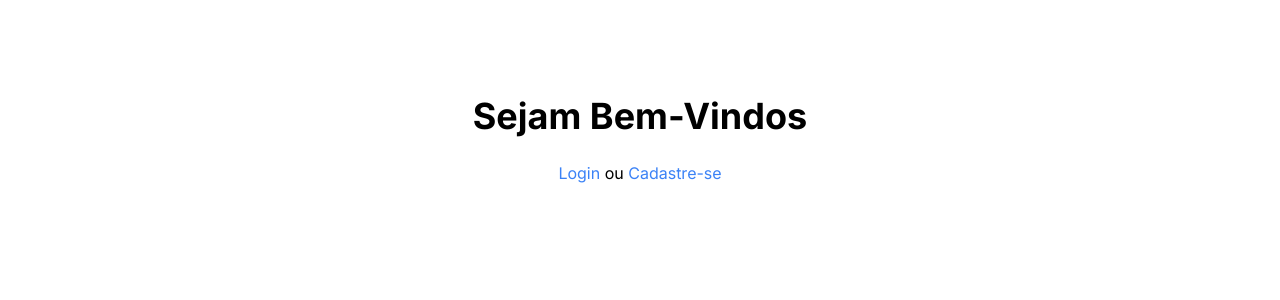
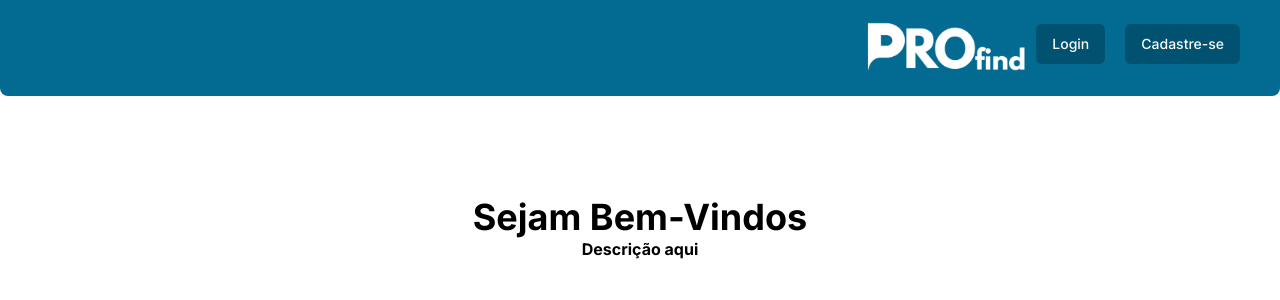
Before and after one commit to IdeaoBarreiro/projeto-profind, a Next.js app: page / in a window 1280 px wide. Shown: the top 300 px of the page. Built offline with nearby package versions, Linux system fonts and the light colour scheme.

Commit message:
login cadastro e pg principal created

```diff
--- a/package.json
+++ b/package.json
@@ -12,12 +12,15 @@
     "@radix-ui/react-label": "^2.0.2",
     "@radix-ui/react-select": "^2.0.0",
     "@radix-ui/react-slot": "^1.0.2",
+    "@radix-ui/themes": "^3.0.3",
+    "@types/react-router-dom": "^5.3.3",
     "class-variance-authority": "^0.7.0",
     "clsx": "^2.1.0",
     "lucide-react": "^0.365.0",
     "next": "14.1.4",
     "react": "^18",
     "react-dom": "^18",
+    "react-router-dom": "^6.23.0",
     "tailwind-merge": "^2.2.2",
     "tailwindcss-animate": "^1.0.7"
   },
--- a/src/app/page.tsx
+++ b/src/app/page.tsx
@@ -1,14 +1,28 @@
+import { Button } from "@/components/ui/button";
 import Link from "next/link";
 
 export default function Home() {
   return (
-    <main className="flex min-h-screen flex-col items-center p-24">
-      <h1 className="text-4xl font-bold">Sejam Bem-Vindos</h1>
-      <hr />
-      <nav className="mt-6">
-        <Link className="text-blue-500" href= "/portal">Login</Link> ou {' '}
-        <Link className="text-blue-500" href= "/portal/cadastro">Cadastre-se</Link>
-      </nav>
-    </main>
+    <div className="h-24 rounded-b-lg bg-[#036B91]">
+      <div className="flex flex-row-reverse">
+        <div>
+          <Button asChild className="mr-10 mt-6 bg-[#005270]">
+            <Link className="text-blue-500" href="/portal/cadastro">Cadastre-se</Link>
+          </Button>
+        </div>
+        <div>
+          <Button asChild className="mr-5 mt-6 bg-[#005270]">
+            <Link className="text-blue-500" href="/portal/login">Login</Link>
+          </Button>
+        </div>
+        <div className="flex flex-row">
+          <img src="/imagens/1714516192320.png" alt="logo-profind" width={180} />
+        </div>
+      </div>
+      <main className="flex min-h-screen flex-col items-center p-24">
+        <h1 className="text-4xl font-bold">Sejam Bem-Vindos</h1>
+        <h6 className="font-bold">Descrição aqui</h6>
+      </main>
+    </div>
   );
 }
--- a/src/app/portal/cadastro/page.tsx
+++ b/src/app/portal/cadastro/page.tsx
@@ -3,7 +3,10 @@ import SignUpForm from "@/modules/auth/components/sign-up-form";
 export default function SignUpPage() {
 
   return (
-    <main className="flex min-h-screen flex-col items-center place-content-center p-24 bg-[#036B91]">
+    <main className="flex min-h-screen flex-col items-center place-content-center bg-[#036B91]">
+      <div className="container mx-auto max-w-screen-lg">
+          <img src="/imagens/1714516192320.png" alt="logo-profind" className=" mx-auto mb-0 lg:mb-0" width={400} />
+      </div>
       <SignUpForm/>
     </main>
   );
--- a/src/app/portal/login/page.tsx
+++ b/src/app/portal/login/page.tsx
@@ -3,7 +3,10 @@ import LoginForm from "@/modules/auth/components/login-form";
 export default function LoginPage() {
 
   return (
-    <main className="flex min-h-screen flex-col items-center place-content-center p-24 bg-[#036B91]">
+    <main className="flex min-h-screen flex-col items-center place-content-center bg-[#036B91]">
+      <div className="container mx-auto max-w-screen-lg">
+          <img src="/imagens/1714516192320.png" alt="logo-profind" className=" mx-auto mb-0 lg:mb-0" width={400} />
+      </div>
       <LoginForm/>
     </main>
   );
--- a/src/app/portal/page.tsx
+++ /dev/null
@@ -1,8 +0,0 @@
-export default function PortalPage() {
-
-  return (
-    <main className="flex min-h-screen flex-col items-center p-24">
-      <h1 className="text-4xl font-bold">Página do Portal</h1>
-    </main>
-  );
-}
--- /dev/null
+++ b/src/app/portal/profissional/page.tsx
@@ -0,0 +1,8 @@
+export default function PortalPageProfessional() {
+
+  return (
+    <main className="flex min-h-screen flex-col items-center p-24">
+      <h1 className="text-4xl font-bold">Página do Portal Profissional</h1>
+    </main>
+  );
+}
--- /dev/null
+++ b/src/app/portal/usuario/page.tsx
@@ -0,0 +1,10 @@
+export default function PortalPageUser() {
+
+  return (
+    <main className="flex min-h-screen flex-col items-center p-24">
+      <div>
+        <h1 className="text-4xl font-bold">Página do Portal Usuário</h1>
+      </div>
+    </main>
+  );
+}
--- a/src/modules/auth/components/sign-up-form.tsx
+++ b/src/modules/auth/components/sign-up-form.tsx
@@ -1,4 +1,3 @@
-
 import { Button, buttonVariants } from "@/components/ui/button";
 import { Card, CardHeader, CardTitle, CardDescription, CardContent, CardFooter } from "@/components/ui/card";
 import { Input } from "@/components/ui/input";
@@ -6,8 +5,8 @@ import Link from "next/link";
 import { Label } from "@/components/ui/label";
 import { Select, SelectTrigger, SelectValue, SelectContent, SelectGroup, SelectLabel, SelectItem } from "@/components/ui/select";
 
+export default function SignUpForm() {
 
-export default function SignUpForm() {
     return (
         <Card className="w-[500px]">
             <CardHeader>
@@ -23,7 +22,7 @@ export default function SignUpForm() {
                         </div>
                         <div className="flex flex-col space-y-1.5">
                             <Label htmlFor="email">E-mail</Label>
-                            <Input id="email" name="name" type="email" required />
+                            <Input id="email" name="email" type="email" required />
                         </div>
                         <div className="flex flex-col space-y-1.5">
                             <Label htmlFor="password">Senha</Label>
@@ -31,19 +30,19 @@ export default function SignUpForm() {
                         </div>
                         <div className="flex flex-col space-y-1.5">
                             <Label htmlFor="password">Confirmar Senha</Label>
-                            <Input id="password" name="password" type="password" required />
+                            <Input id="password" name="password2" type="password" required />
                         </div>
                         <div className="flex flex-col space-y-1.5">
                             <h2 className="text-sm font-medium">Perfil</h2>
-                            <Select>
+                            <Select name='typeUser'>
                                 <SelectTrigger className="w-[250px]">
                                     <SelectValue placeholder="Selecione o Perfil" />
                                 </SelectTrigger>
                                 <SelectContent>
                                     <SelectGroup>
                                         <SelectLabel></SelectLabel>
-                                        <SelectItem value="profi">Profissional</SelectItem>
-                                        <SelectItem value="pineapple">Usuário</SelectItem>
+                                        <SelectItem value="professional">Profissional</SelectItem>
+                                        <SelectItem value="user">Usuário</SelectItem>
                                     </SelectGroup>
                                 </SelectContent>
                             </Select>
```
Also changed, not shown: public/imagens/1714516192320.png (added), 1 other file (tests, documents, lock files or other folders).
